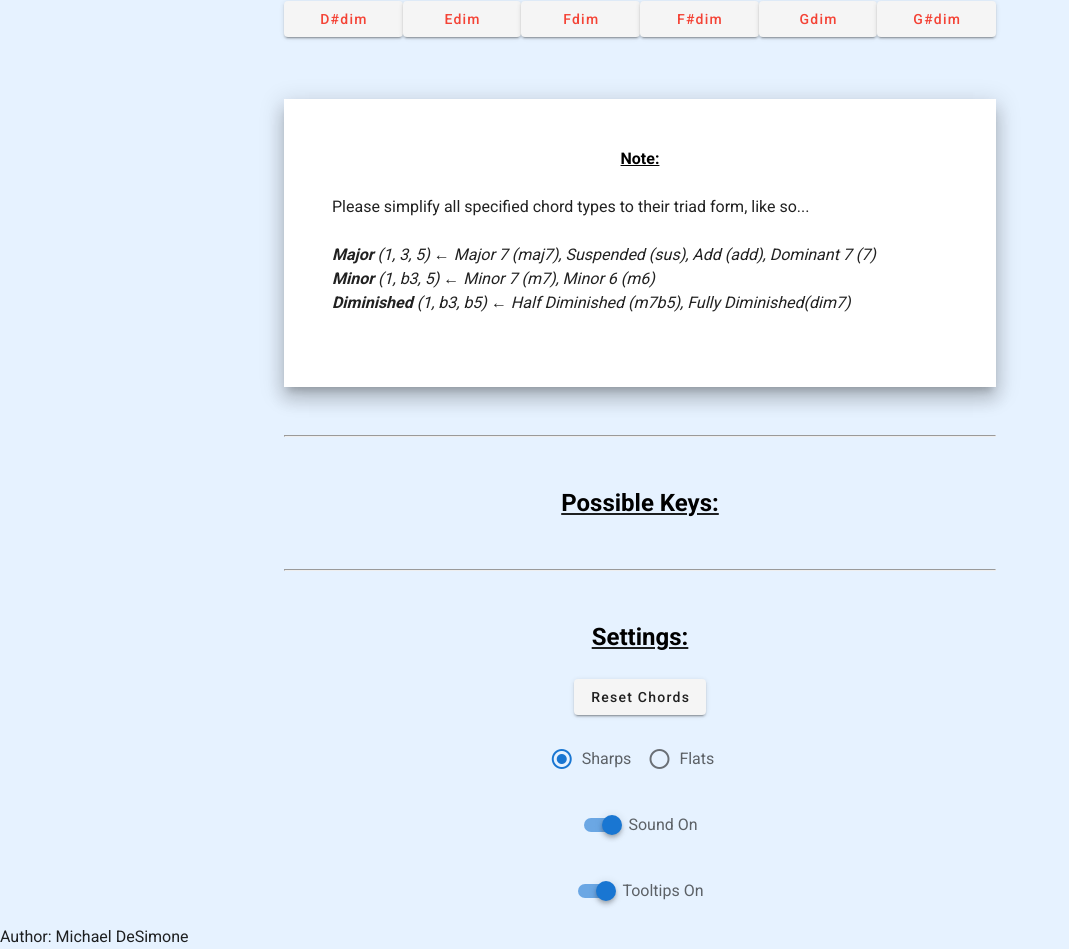
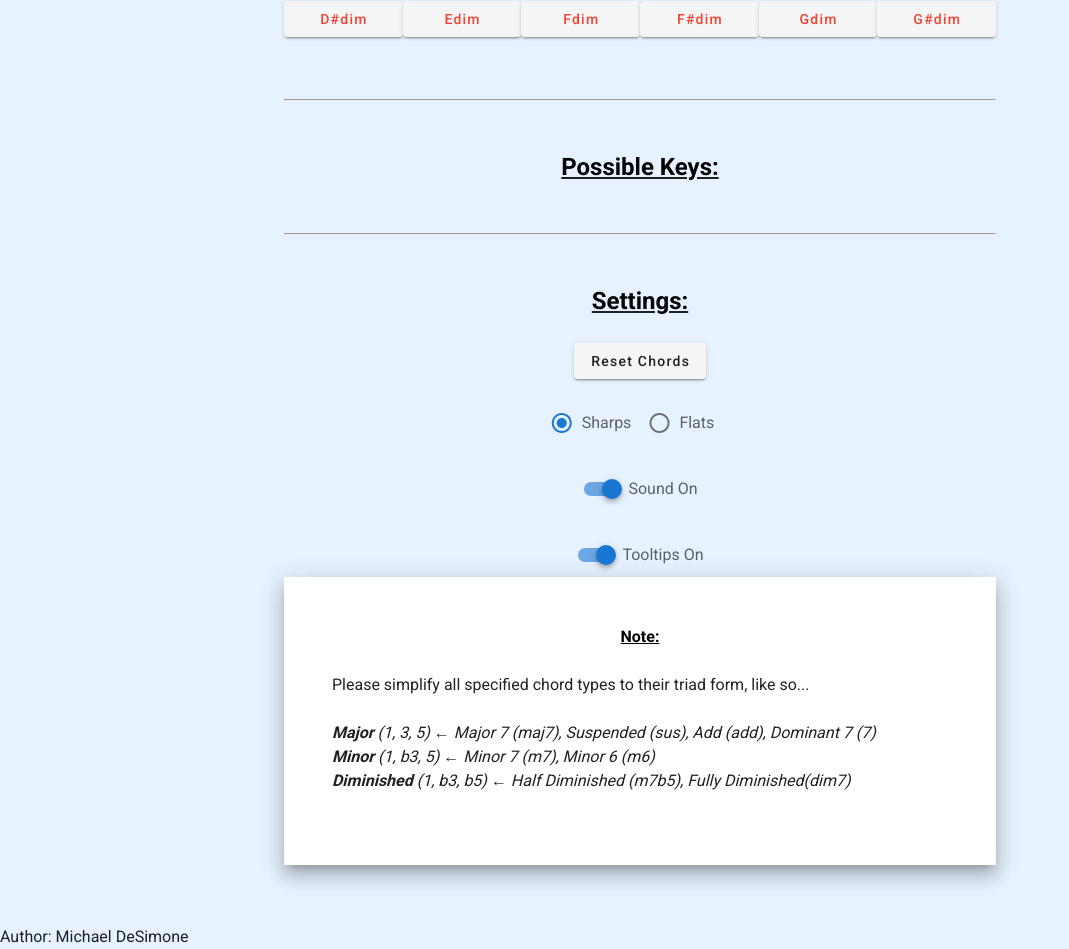
Before and after one commit to mikedesimone12/Find-A-Key-UI, a Vue app: page / in a window 1280 px wide. Shown: the part 1129-2078 px from the top of the page, without its empty margins (0-1069 px from the left). Built offline with nearby package versions, Linux system fonts and the light colour scheme.

Commit message:
moving simplify note

```diff
--- a/src/views/Home.vue
+++ b/src/views/Home.vue
@@ -281,13 +281,6 @@
             <span>Contains: {{sharpsFlats[4]}}, B, D</span>
           </v-tooltip>
       </div><br><br>
-       <v-sheet elevation="12" class="pa-12">
-      <h4><u>Note:</u></h4>
-      <br>Please simplify all specified chord types to their triad form, like so... <!-- TODO: add more chord buttons for other types. split the strings containing any of the minor 7s, major 7s, sus, etc. then just use that as major/minor in checkKeys() -->
-      <br><br><i><b>Major </b> (1, 3, 5) &larr; Major 7 (maj7), Suspended (sus), Add (add), Dominant 7 (7)</i>
-      <br><i><b>Minor </b> (1, b3, 5) &larr;  Minor 7 (m7), Minor 6 (m6) </i>
-      <br><i><b>Diminished </b> (1, b3, b5) &larr; Half Diminished (m7b5), Fully Diminished(dim7)</i><br><br>
-      </v-sheet><br><br>
       <hr><br><br>
       <u><h2>Possible Keys:</h2></u><br>
       <v-row justify="center">
@@ -327,6 +320,13 @@
       <v-switch v-model="isShowingTips" @change="disableTooltips()" :label="tooltipOnOff"></v-switch>
       </v-row>
     </div>
+    <v-sheet elevation="12" class="pa-12">
+      <h4><u>Note:</u></h4>
+      <br>Please simplify all specified chord types to their triad form, like so... <!-- TODO: add more chord buttons for other types. split the strings containing any of the minor 7s, major 7s, sus, etc. then just use that as major/minor in checkKeys() -->
+      <br><br><i><b>Major </b> (1, 3, 5) &larr; Major 7 (maj7), Suspended (sus), Add (add), Dominant 7 (7)</i>
+      <br><i><b>Minor </b> (1, b3, 5) &larr;  Minor 7 (m7), Minor 6 (m6) </i>
+      <br><i><b>Diminished </b> (1, b3, b5) &larr; Half Diminished (m7b5), Fully Diminished(dim7)</i><br><br>
+      </v-sheet><br><br>
   </div>
   </body>
   </v-layout>
```
